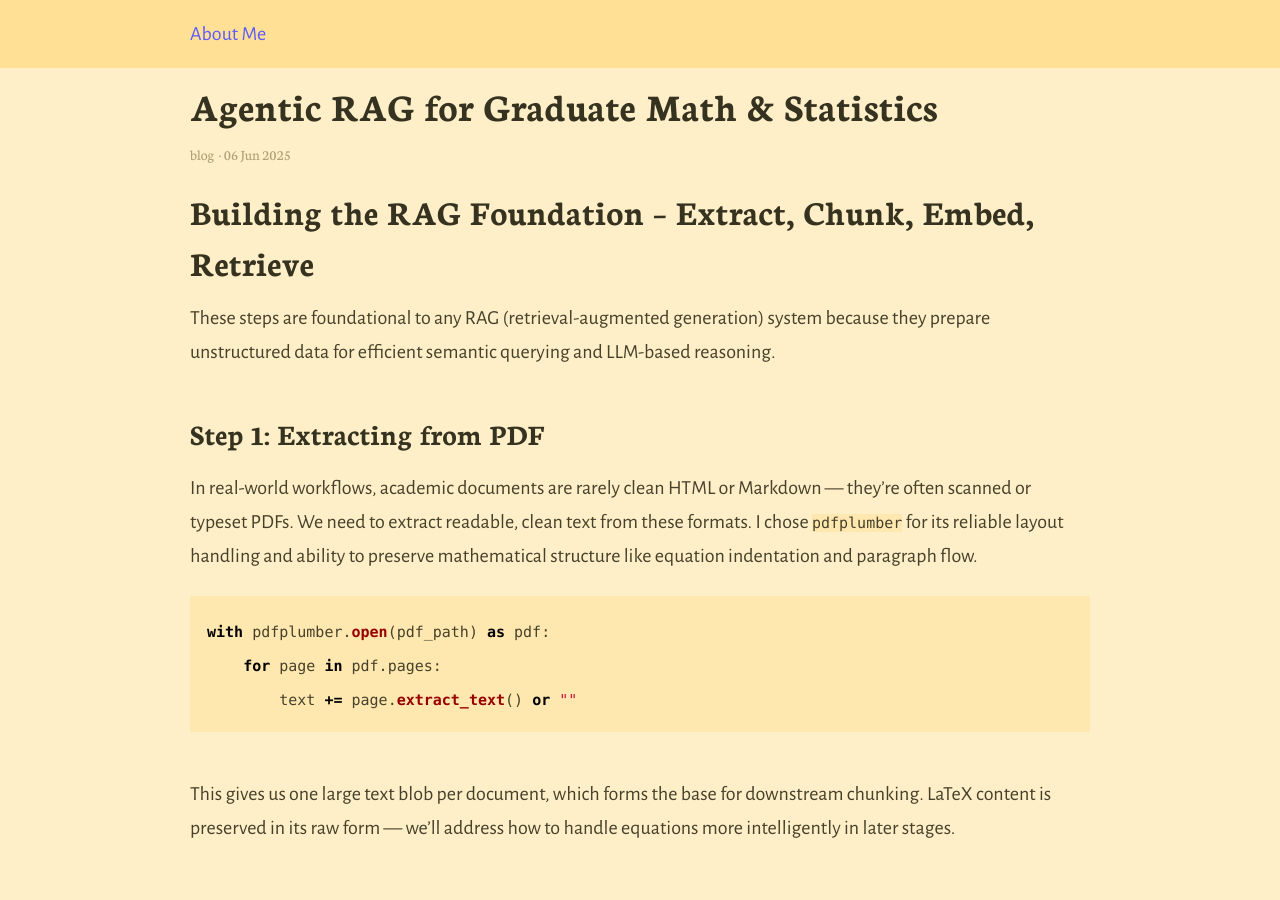
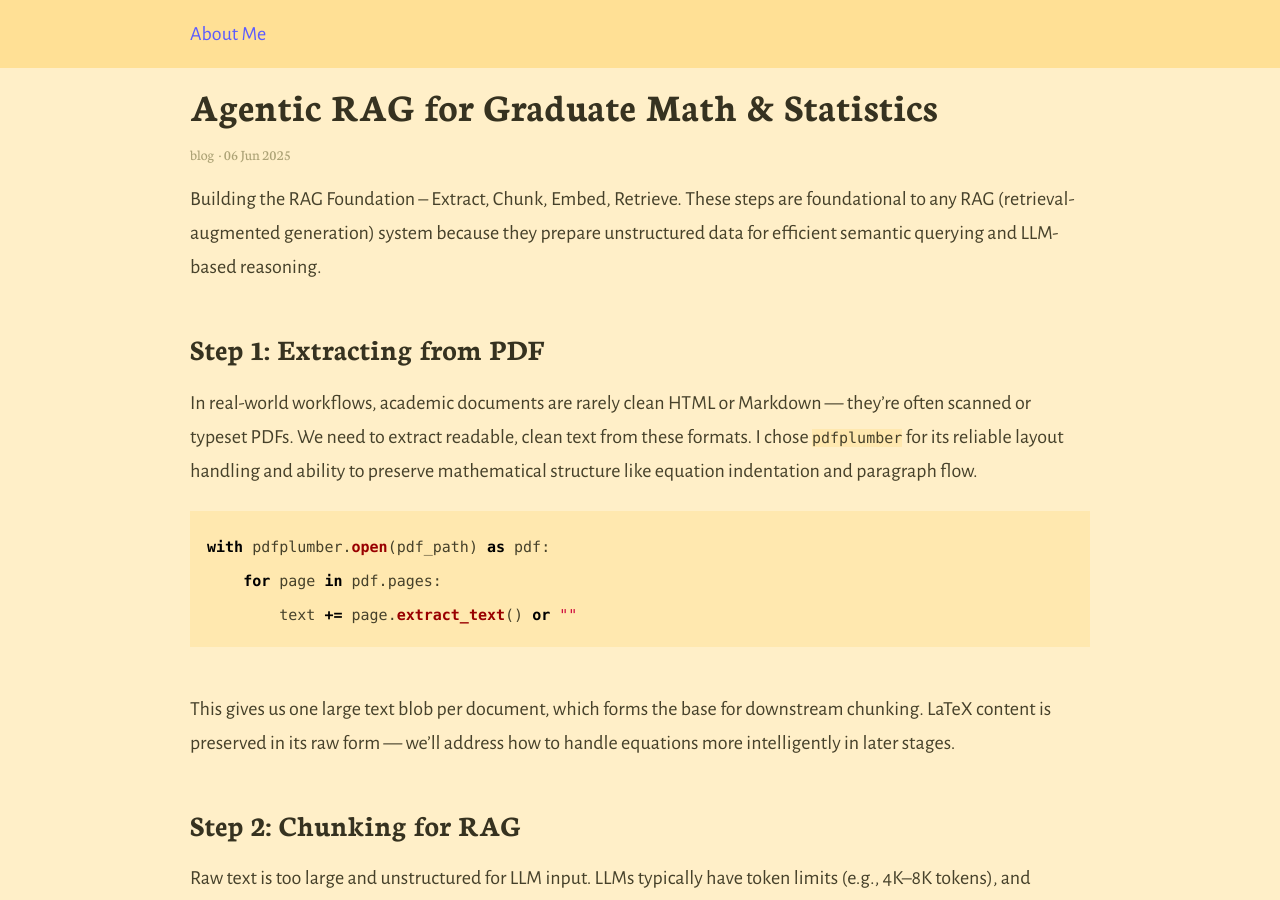
Before and after one commit to varshantdhar/varshantdhar.github.io, a Jekyll site: the page built from _posts/2025-06-06-agentic-rag.md, in a window 1280 px wide and 900 px high. Built offline with Jekyll 4.4.1, drawn with Linux system fonts in a browser that asks for light colours; our own code applies the rules of GitHub Pages for plain Markdown files.

```diff
--- a/_posts/2025-06-06-agentic-rag.md
+++ b/_posts/2025-06-06-agentic-rag.md
@@ -12,9 +12,7 @@ tags:
     - LangGraph
 ---
 
-## Building the RAG Foundation – Extract, Chunk, Embed, Retrieve
-
-These steps are foundational to any RAG (retrieval-augmented generation) system because they prepare unstructured data for efficient semantic querying and LLM-based reasoning.
+Building the RAG Foundation – Extract, Chunk, Embed, Retrieve. These steps are foundational to any RAG (retrieval-augmented generation) system because they prepare unstructured data for efficient semantic querying and LLM-based reasoning.
 
 ### Step 1: Extracting from PDF
 In real-world workflows, academic documents are rarely clean HTML or Markdown — they're often scanned or typeset PDFs. We need to extract readable, clean text from these formats. I chose `pdfplumber` for its reliable layout handling and ability to preserve mathematical structure like equation indentation and paragraph flow.
```
